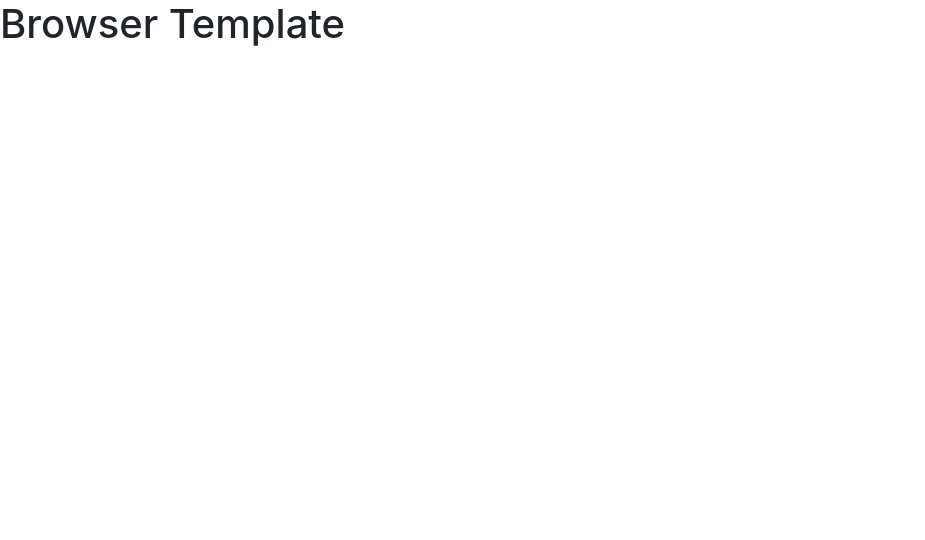
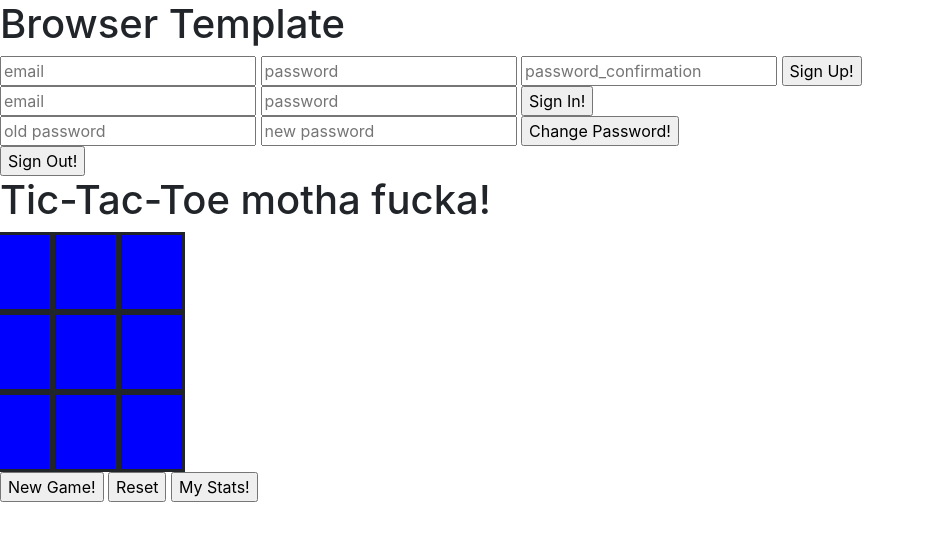
Before and after one commit to tsosvielle/tic-tac-toe-client, a website built with webpack: page index.html in a window 1280 px wide. Shown: the whole page, without its empty margins (0-925 px from the left). Built offline with nearby package versions, Linux system fonts and the light colour scheme.

Commit message:
Initial game functionality
Added initial game functionality that allows x and o to be set to
spaces on the board and also prevents dual placement

On branch master
Your branch is up to date with 'origin/master'.

Changes to be committed:
modified:   README.md
modified:   assets/scripts/app.js
modified:   assets/styles/index.scss
modified:   index.html

Untracked files:
assets/scripts/auth/

```diff
--- a/assets/scripts/app.js
+++ b/assets/scripts/app.js
@@ -1,11 +1,7 @@
 'use strict'
-
-// use require with a reference to bundle the file and use it in this file
-// const example = require('./example')
-
-// use require without a reference to ensure a file is bundled
-// require('./example')
+const userEvents = require('./auth/events.js')
 
 $(() => {
   // your JS code goes here
+  userEvents.addHandlers()
 })
--- a/assets/styles/index.scss
+++ b/assets/styles/index.scss
@@ -1 +1,17 @@
 @import '~bootstrap/scss/bootstrap';
+
+.row {
+  max-width: 200px;
+  min-height: 80px;
+}
+
+.center-block {
+  float: none;
+}
+
+.tile {
+  border-style: solid;
+  background-color: blue;
+  font-size: 15px;
+  font-color: white;
+}
--- a/index.html
+++ b/index.html
@@ -1,7 +1,8 @@
 <!DOCTYPE html>
 <html>
     <head>
-      <title>Example</title>
+      <title>Tic Tac Toe by Trecor Sosvielle</title>
+      <link rel="stylesheet" type="text/scss" href="/Users/trevor/sei/projects/tic-tac-toe-client/assets/styles/index.scss">
       <meta name="viewport" content="width=device-width, initial-scale=1">
 
       <!-- Do not add `link` tags-->
@@ -13,5 +14,50 @@
     </head>
     <body>
       <h1>Browser Template</h1>
+<form id="sign-up">
+<input type="email" name="credentials[email]" placeholder="email">
+<input type="text" name="credentials[password]" placeholder="password">
+<input type="text" name="credentials[password_confirmation]" placeholder="password_confirmation">
+<input type="submit" value="Sign Up!">
+</form>
+<form id="sign-in">
+<input type="email" name="credentials[email]" placeholder="email"
+required>
+<input type="text" name="credentials[password]" placeholder="password">
+<input type="submit" value="Sign In!">
+</form>
+<form id="change-password">
+<input type="password" name="passwords[old]" placeholder="old password">
+<input type="password" name="passwords[new]" placeholder="new password">
+  <input type="submit" value="Change Password!">
+
+</form>
+<form id="sign-out">
+<input type="submit" value="Sign Out!">
+</form>
+<h1>Tic-Tac-Toe motha fucka!</h1>
+
+<div class="board text-center center-block">
+          <div class='row'>
+          <div class='col-4 col-md-4 left-box tile' id='tile1'></div>
+          <div class='col-4 col-md-4  center-box tile' id='tile2'></div>
+          <div class='col-4 col-md-4 right-box tile' id='tile3'></div>
+      </div>
+      <div class='row'>
+        <div class='col-4 col-md-4 left-box tile' id='tile4'></div>
+        <div class='col-4 col-md-4 center-box tile' id='tile5'></div>
+        <div class='col-4 col-md-4 right-box tile' id='tile6'></div>
+      </div>
+      <div class='row'>
+        <div class='col-4 col-md-4 left-box tile' id='tile7'></div>
+        <div class='col-4 col-md-4 center-box tile' id='tile8'></div>
+        <div class='col-4 col-md-4 right-box tile' id='tile9' ></div>
+      </div>
+  </div>
+
+  <input type="submit" value="New Game!">
+  <input type="submit" value="Reset">
+  <input type="submit" value="My Stats!">
+
     </body>
 </html>
```
Also changed, not shown: README.md.
